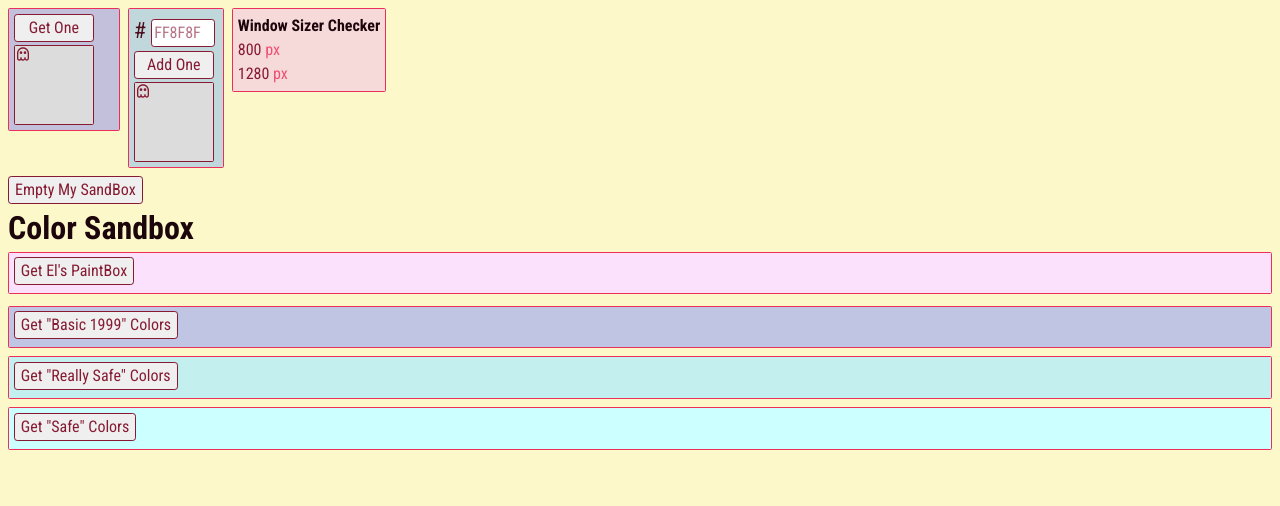
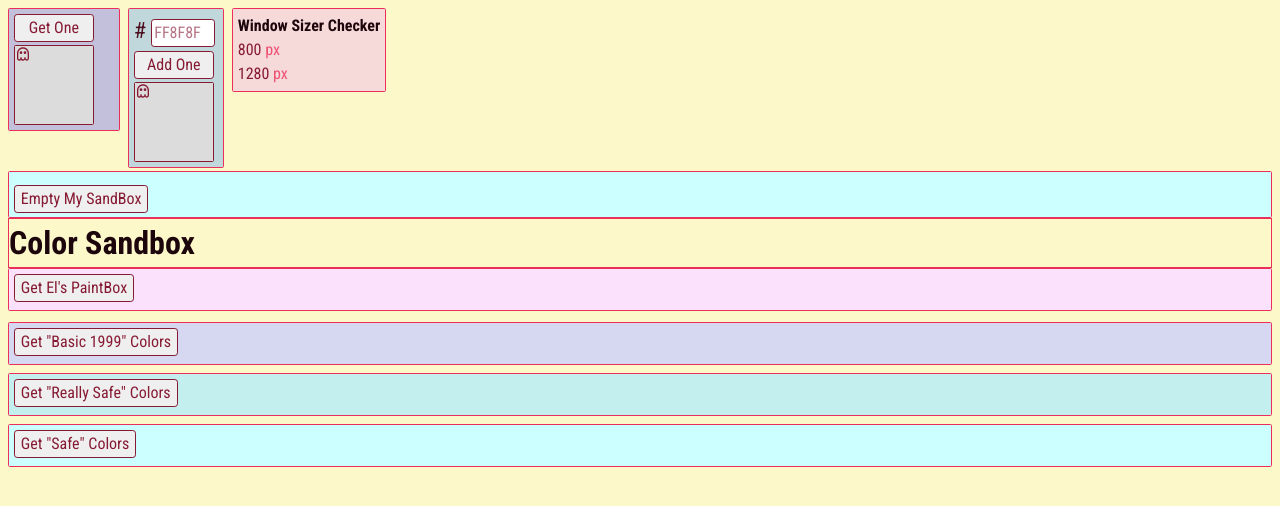
Before and after one commit to ElBrewster/ColorSandbox, a React (Vite) app in the folder ColorSandbox/: page / in a window 1280 px wide. Shown: the top 506 px of the page. Built offline with nearby package versions, Linux system fonts and the light colour scheme.

Commit message:
Add some styling details

```diff
--- a/ColorSandbox/src/components/color/Color.jsx
+++ b/ColorSandbox/src/components/color/Color.jsx
@@ -47,7 +47,7 @@ export default function Color({color}) {
         </div>
     );
 }
-{/* <BiGhost className="play-button-icon"/> */}
+
 //keep track of what you want to show up and when you want it to show up
 //conditional rendering
 //could do a toggle that happens with the click
--- a/ColorSandbox/src/components/header/Header.scss
+++ b/ColorSandbox/src/components/header/Header.scss
@@ -2,6 +2,7 @@
 
 .my-header{
     align-self: start;
+    border: $pinkBorder;
 }
 
 .my-h1{
--- a/ColorSandbox/src/components/sandbox/SandBox.scss
+++ b/ColorSandbox/src/components/sandbox/SandBox.scss
@@ -1,4 +1,12 @@
 @use "src/index.scss" as *;
+
+.sandbox {
+    background-color: $carefreeBlue;
+    border: $pinkBorder;
+    border-radius: $smallBorderRadius;
+    margin-top: .2rem;
+    padding: .3rem;
+}
 
 .delete-my-colors {
     margin-top: .5rem;
--- a/ColorSandbox/src/index.scss
+++ b/ColorSandbox/src/index.scss
@@ -30,7 +30,7 @@ $accessiblePink: rgb(255, 173, 172);
 $skinnyPeach: rgb(246, 217, 217);
 
 $purpleOrBlue: rgb(121, 135, 227);
-$grayPurpleOrBlue: rgb(193, 197, 228);
+$grayPurpleOrBlue: rgb(213, 216, 240);
 
 $carefreeBlue: rgb(204, 255, 255);
 
```
